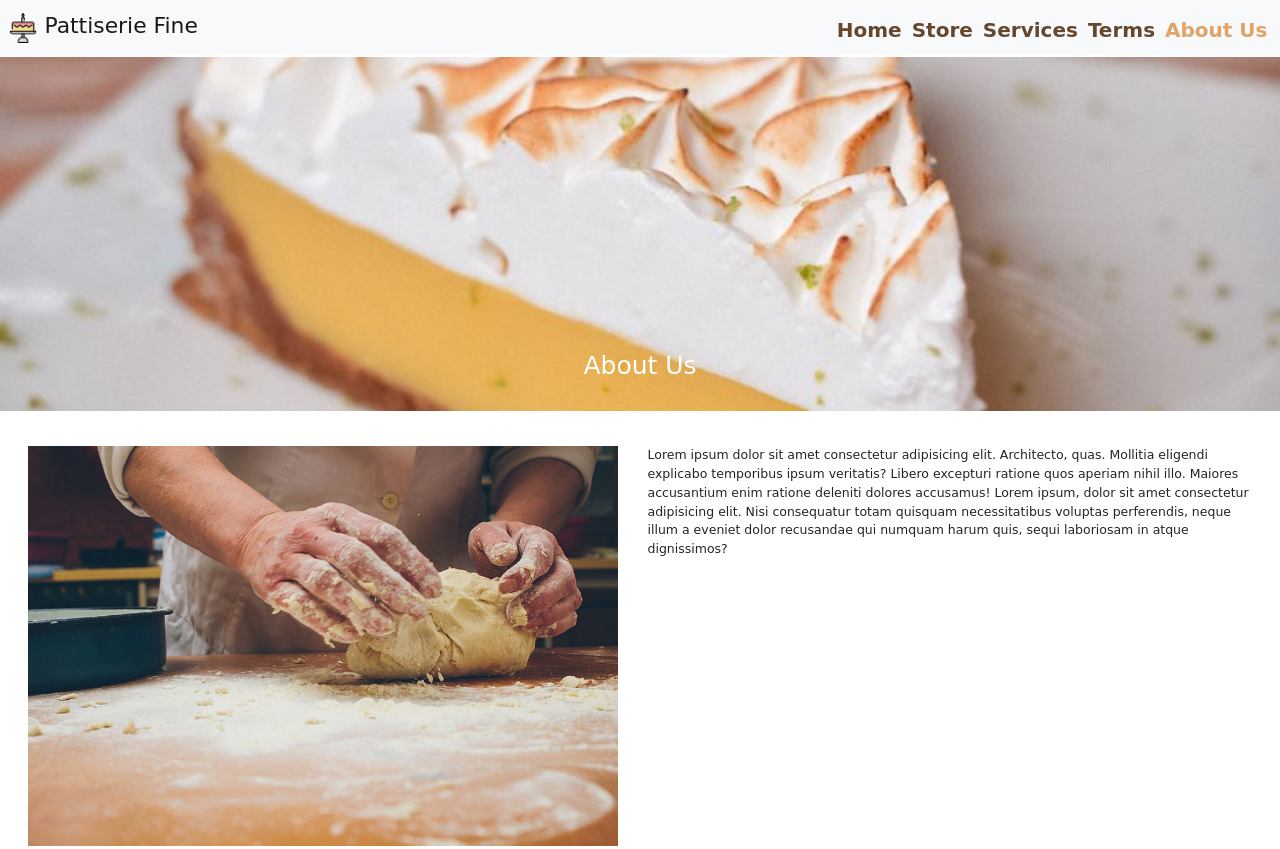
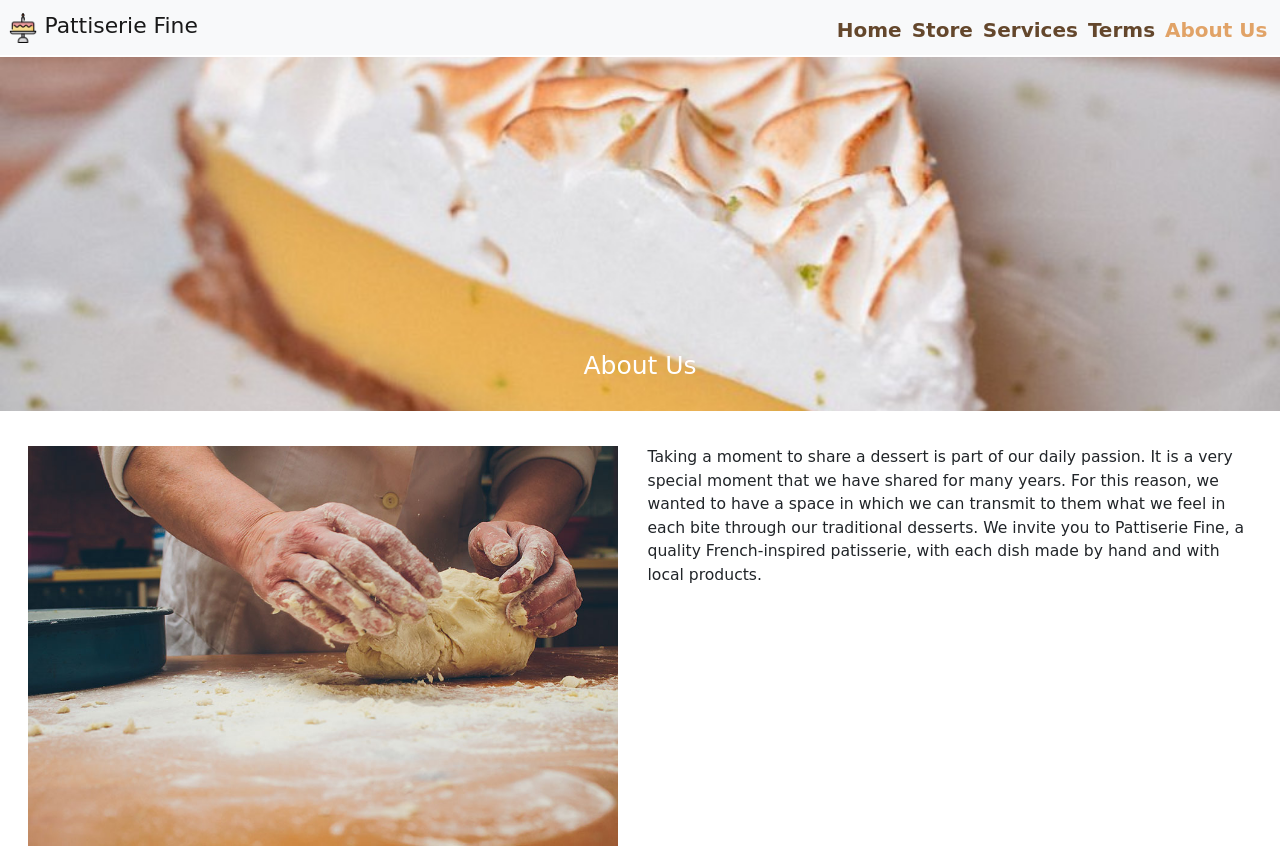
Before and after one commit to Raez-Dev/PatisserieFine-Raez, a website: page pages/aboutUs.html in a window 1280 px wide. Shown: the top 849 px of the page. Drawn offline with Linux system fonts and the light colour scheme; a web font is replaced by a local one.

Commit message:
Changes in the content, changes de lorem text

```diff
--- a/pages/aboutUs.html
+++ b/pages/aboutUs.html
@@ -19,7 +19,7 @@
                 <a class="navbar-brand" href="#">
                     <img class="d-inline-block align-text-top" src="../img/Pattiserie_Logo.png" alt="Logo" width="30px"
                         height="30px">
-                        <h1>Pattiserie Fine</h1>
+                    <h1>Pattiserie Fine</h1>
                 </a>
                 <button class="navbar-toggler" type="button" data-bs-toggle="collapse"
                     data-bs-target="#navbarSupportedContent" aria-controls="navbarSupportedContent"
@@ -69,13 +69,13 @@
                         <img src="../img/ourHistoryHomeBakery.jpg" alt="">
                     </div>
                     <div class="col">
-                        <p>Lorem ipsum dolor sit amet consectetur adipisicing elit. Architecto, quas. Mollitia eligendi
-                            explicabo temporibus ipsum veritatis? Libero excepturi ratione quos aperiam nihil illo.
-                            Maiores
-                            accusantium enim ratione deleniti dolores accusamus! Lorem ipsum, dolor sit amet consectetur
-                            adipisicing elit. Nisi consequatur totam quisquam necessitatibus voluptas perferendis, neque
-                            illum a
-                            eveniet dolor recusandae qui numquam harum quis, sequi laboriosam in atque dignissimos?</p>
+                        <p>
+                            Taking a moment to share a dessert is part of our daily passion. It is a very special moment
+                            that we have shared for many years. For this reason, we wanted to have a space in which we
+                            can transmit to them what we feel in each bite through our traditional desserts. We invite
+                            you to Pattiserie Fine, a quality French-inspired patisserie, with each dish made by hand
+                            and with local products.
+                        </p>
                     </div>
                 </div>
 
--- a/scss/views/_aboutUs.scss
+++ b/scss/views/_aboutUs.scss
@@ -5,7 +5,7 @@
     width: 100%;
 
     p {
-        font-size: 2em;
+        font-size: 2.5em;
     }
 
     img{
```
Also changed, not shown: index.html (+7 -7 lines), pages/services.html (+4 -4 lines), README.md, css/index.css.
